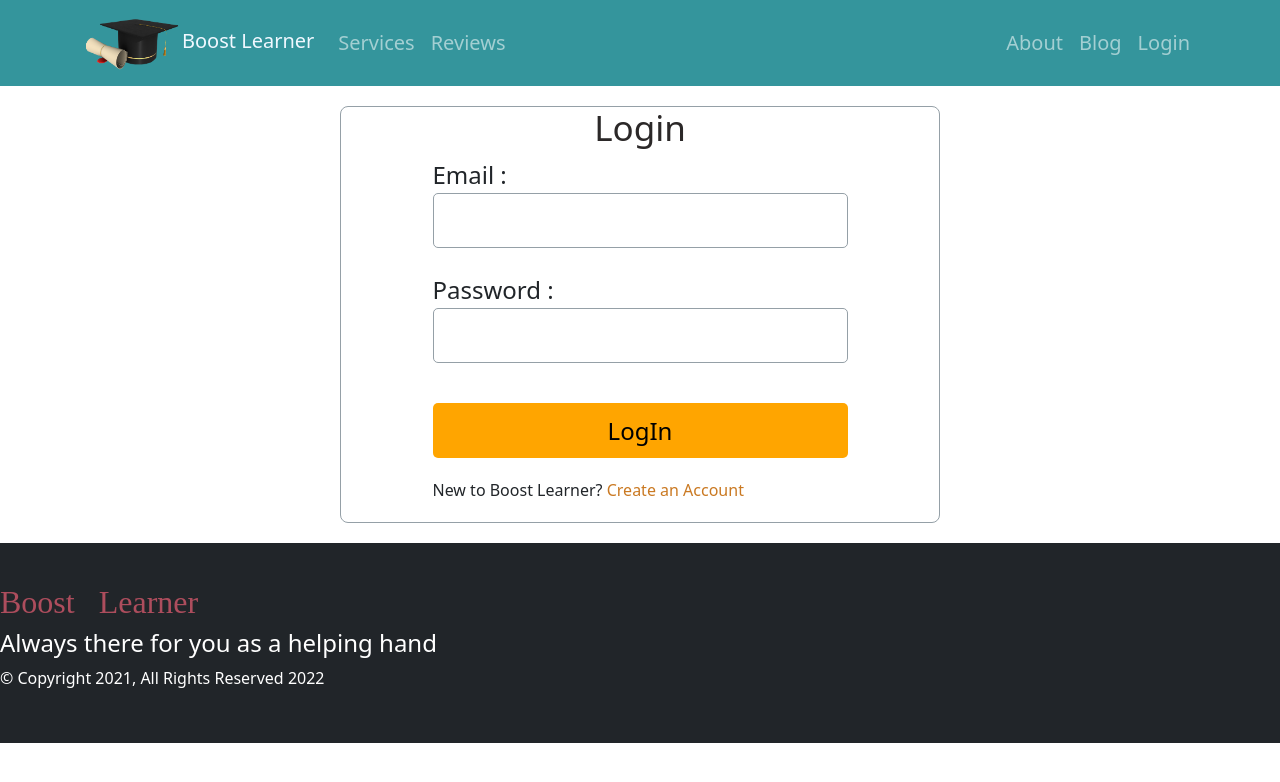
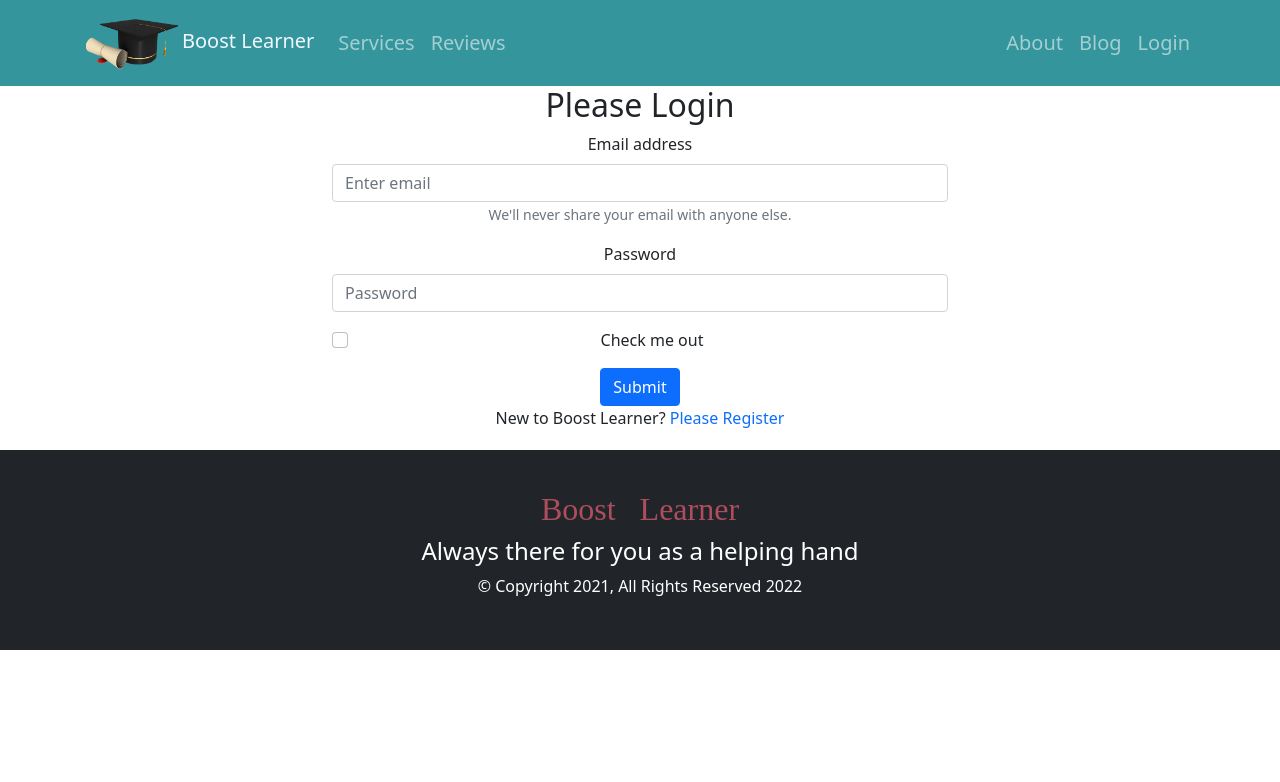
Before and after one commit to RinkuNahar/boost-learning, a React (Create React App) app: page /login in a window 1280 px wide. Shown: the top 782 px of the page. Built offline with nearby package versions, Linux system fonts and the light colour scheme; no server answers; a web font is replaced by a local one.

Commit message:
login regster added with signout and require auth

```diff
--- a/package.json
+++ b/package.json
@@ -14,6 +14,7 @@
     "react-firebase-hooks": "^5.0.3",
     "react-router-dom": "^6.3.0",
     "react-scripts": "5.0.1",
+    "react-toastify": "^8.2.0",
     "web-vitals": "^2.1.4"
   },
   "scripts": {
--- a/src/App.js
+++ b/src/App.js
@@ -7,11 +7,14 @@ import Header from './components/Header/Header';
 import Home from './components/Home/Home/Home';
 import ServiceDetail from './components/ServiceDetail/ServiceDetail';
 import NotFound from './components/NotFound/NotFound'
+import CheckOut from './components/CheckOut/CheckOut';
+import RequireAuth from './components/RequireAuth/RequireAuth'
 import Login from './components/Login/Login';
-import SignUp from './components/SignUp/SignUp'
+import Register from './components/Register/Register';
+
 function App() {
   return (
-    <div className="">
+    <div className="App">
       <Header></Header>
       <Routes>
         <Route path='/' element={<Home></Home>}></Route>
@@ -19,7 +22,13 @@ function App() {
         <Route path='service/:serviceId' element={<ServiceDetail></ServiceDetail>}></Route>
         <Route path='/about' element={<About></About>}></Route>
         <Route path='/login' element={<Login></Login>}></Route>
-       <Route path='/signup' element={<SignUp></SignUp>}></Route>
+        <Route path='/register' element={<Register></Register>}></Route>
+        <Route path='/checkout' element={
+          <RequireAuth>
+            <CheckOut></CheckOut>
+          </RequireAuth>
+        }></Route>
+
         <Route path='*' element={<NotFound></NotFound>}></Route>
       </Routes>
       <Footer></Footer>
--- /dev/null
+++ b/src/components/CheckOut/CheckOut.js
@@ -0,0 +1,11 @@
+import React from 'react';
+
+const CheckOut = () => {
+    return (
+        <div>
+            <h2>Please CheckOut</h2>
+        </div>
+    );
+};
+
+export default CheckOut;
--- a/src/components/Header/Header.js
+++ b/src/components/Header/Header.js
@@ -32,8 +32,9 @@ const Header = () => {
                             <Nav.Link as={Link} to="about" className='headline'>About</Nav.Link>
                             <Nav.Link as={Link} to="blog" className='headline'>Blog</Nav.Link>
 
-                            {user ?
-                                <button onClick={handleSignOut}>Sign Out</button>
+                            {
+                            user ?
+                                <button className='btn btn-link text-decoration-none text-white' onClick={handleSignOut}>Sign Out</button>
                                 :
                                 <Nav.Link as={Link} to="login" className='headline'>
                                 Login
--- a/src/components/Login/Login.js
+++ b/src/components/Login/Login.js
@@ -1,13 +1,14 @@
-import React, { useState } from 'react';
+import React, { useRef } from 'react';
+import { Button, Form } from 'react-bootstrap';
 import { useSignInWithEmailAndPassword } from 'react-firebase-hooks/auth';
 import { Link, useLocation, useNavigate } from 'react-router-dom';
 import auth from '../../firebase.init';
-import './Login.css'
+
 const Login = () => {
 
-    const[email, setEmail] = useState('');
-    const [password, setPassword] = useState('');
-    const [myError, setMyError] = useState('');
+    const emailRef = useRef('');
+    const passwordRef = useRef('');
+
     const [
         signInWithEmailAndPassword,
         user,
@@ -15,99 +16,51 @@ const Login = () => {
         error,
       ] = useSignInWithEmailAndPassword(auth);
 
-      const navigate = useNavigate();
-      const location = useLocation();
+    const navigate = useNavigate();
+    const location = useLocation();
 
-      const from = location.state?.from?.pathname || '/';
+    let from = location.state?.from?.pathname || "/";
 
-    const handleEmailBlur = event =>{
-        setEmail(event.target.value);
+    if(user){
+        navigate(from, {replace: true});
+    }
+    const handleSubmit = event =>{
+        event.preventDefault();
+        const email = emailRef.current.value;
+        const password = passwordRef.current.value;
+        signInWithEmailAndPassword(email, password);
     }
 
-    const handlePasswordBlur = event =>{
-        setPassword(event.target.value);
-    }
-
-    if(user){
-        navigate(from, { replace: true });
-    }
-
-    const handleSignIn = event =>{
-        event.preventDefault();
-       setMyError('Your Password is not Correct');
-        signInWithEmailAndPassword(email, password)
+    const navigateRegister = event =>{
+            navigate('/register')
     }
 
     return (
-        <div className='form-container'>
-      <form onSubmit={handleSignIn} >
-      <div>
-           <h2 className='title'>Login</h2>
-            <div className='input-field'>
-                <label htmlFor="email">Email : </label>
-                <input onBlur={handleEmailBlur} type="email" name="email" id="" required/>
-            </div>
-                <br />
-            <div className='input-field'>
-            <label htmlFor="password">Password : </label>
-                <input onBlur={handlePasswordBlur} type="password" name="password" id="" required />
-            </div>
-            <br />
-            <p style={{ color: 'red' }}>{error?.message}</p>
-                    {
-                        loading && <p>Loading...</p>
-                    }
-            <p>{myError}</p>
-            <div>
-            <input  className='submit' type="submit" value="LogIn" />
-            </div>
-           </div>
-           <p className='login-p'>
-          New to Boost Learner? <Link className='form-link' to={'/signup'}>Create an Account</Link>
-         </p>
-      </form>
+        <div className='container w-50 mx-auto'>
+            <h2>Please Login</h2>
+            <Form onSubmit={handleSubmit}>
+                <Form.Group className="mb-3" controlId="formBasicEmail">
+                    <Form.Label >Email address</Form.Label>
+                    <Form.Control ref={emailRef} type="email" placeholder="Enter email" required/>
+                    <Form.Text className="text-muted">
+                        We'll never share your email with anyone else.
+                    </Form.Text>
+                </Form.Group>
 
+                <Form.Group className="mb-3" controlId="formBasicPassword">
+                    <Form.Label >Password</Form.Label>
+                    <Form.Control ref={passwordRef} type="password" placeholder="Password" required/>
+                </Form.Group>
+                <Form.Group className="mb-3" controlId="formBasicCheckbox">
+                    <Form.Check type="checkbox" label="Check me out" />
+                </Form.Group>
+                <Button variant="primary" type="submit">
+                    Submit
+                </Button>
+            </Form>
+            <p>New to Boost Learner? <Link to={'/register'} className='text-primary text-decoration-none ' onClick={navigateRegister}>Please Register</Link></p>
         </div>
     );
 };
 
 export default Login;
-
-
-
-
-
-
-
-// import React from 'react';
-// import { Button, Form } from 'react-bootstrap';
-
-// const Login = () => {
-//     return (
-//         <div>
-//             <h2 className='text-center'>Please login</h2>
-//             <Form className='w-50 mx-auto border p-4'>
-//                 <Form.Group className="mb-3" controlId="formBasicEmail">
-//                     <Form.Label >Email address</Form.Label>
-//                     <Form.Control  type="email" placeholder="Enter email" />
-//                     <Form.Text className="text-muted">
-//                         We'll never share your email with anyone else.
-//                     </Form.Text>
-//                 </Form.Group>
-
-//                 <Form.Group className="mb-3" controlId="formBasicPassword">
-//                     <Form.Label>Password</Form.Label>
-//                     <Form.Control type="password" placeholder="Password" />
-//                 </Form.Group>
-//                 <Form.Group className="mb-3" controlId="formBasicCheckbox">
-//                     <Form.Check type="checkbox" label="Check me out" />
-//                 </Form.Group>
-//                 <Button variant="primary" type="submit">
-//                     Submit
-//                 </Button>
-//             </Form>
-//         </div>
-//     );
-// };
-
-// export default Login;
--- /dev/null
+++ b/src/components/Register/Register.js
@@ -0,0 +1,53 @@
+import React from 'react';
+import { Link, useNavigate } from 'react-router-dom';
+import './Register.css';
+import { useCreateUserWithEmailAndPassword } from 'react-firebase-hooks/auth';
+import auth from '../../firebase.init'
+const Register = () => {
+
+    const [
+        createUserWithEmailAndPassword,
+        user,
+        loading,
+        error,
+      ] = useCreateUserWithEmailAndPassword(auth);
+
+    const navigate = useNavigate();
+
+    const navigateLogin = () =>{
+        navigate('/login')
+    }
+
+    const handleRegister = event =>{
+        event.preventDefault();
+        const name = event.target.name.value;
+        const email = event.target.email.value;
+        const password = event.target.password.value;
+        createUserWithEmailAndPassword(email, password);
+    }
+
+    if(user){
+        navigate('/home');
+    }
+
+    return (
+        <div className='container register-form w-50'>
+            <h2>Please Register</h2>
+            <form onSubmit={handleRegister}>
+                <input type="text" name='name' placeholder='Your Name' />
+                <br />
+                <br />
+                <input type="email" name="email" id="" placeholder='Your email' required/>
+                <br />
+                <br />
+                <input type="password" name="password" id="" placeholder='Your Password' required/>
+                <br />
+                <br />
+                <input type="submit" value="Register" />
+            </form>
+            <p>Already Have an account? <Link to={'/login'} className='text-primary text-decoration-none ' onClick={navigateLogin}>Please LogIn</Link></p>
+        </div>
+    );
+};
+
+export default Register;
--- /dev/null
+++ b/src/components/RequireAuth/RequireAuth.js
@@ -0,0 +1,16 @@
+import React from 'react';
+import { useAuthState } from 'react-firebase-hooks/auth';
+import { Navigate, useLocation } from 'react-router-dom';
+import auth from '../../firebase.init';
+
+
+const RequireAuth = ({children}) => {
+    const [user] = useAuthState(auth);
+    const location = useLocation();
+    if(!user){
+        return <Navigate to="/login" state={{ from: location }} replace />;
+    }
+    return children;
+};
+
+export default RequireAuth;
--- a/src/components/SignUp/SignUp.js
+++ /dev/null
@@ -1,80 +0,0 @@
-import React, { useState } from 'react';
-import { Link, Navigate, useNavigate } from 'react-router-dom';
-
-import { useCreateUserWithEmailAndPassword } from 'react-firebase-hooks/auth';
-import auth from '../../firebase.init';
-const SignUp = () => {
-
-    const [email, setEmail] = useState('');
-    const [password, setPassword] = useState('');
-    const [confirmPassword, setConfirmPassword] = useState('');
-    const [error, setError] = useState('');
-    const [createUserWithEmailAndPassword, user] = useCreateUserWithEmailAndPassword(auth);
-
-    const navigate = useNavigate();
-
-    const handleEmailBlur = event =>{
-        setEmail(event.target.value);
-    }
-
-    const handlePasswordBlur = event =>{
-        setPassword(event.target.value);
-    }
-
-    const handleConfirmPasswordBlur = event =>{
-        setConfirmPassword(event.target.value);
-    }
-
-    if(user){
-        navigate('/home')
-    }
-
-    const handleSubmitForm = event =>{
-        event.preventDefault();
-      if(password !== confirmPassword){
-          setError('Your Password did not match');
-          return;
-      }
-    //   already have condition that min have to be 6 character in password
-      createUserWithEmailAndPassword(email, password);
-    }
-
-
-    return (
-        <div className='form-container'>
-        <form  onSubmit={handleSubmitForm} >
-        <div>
-             <h2 className='title'>SignUp</h2>
-              <div className='input-field'>
-                  <label htmlFor="email">Email : </label>
-                  <input onBlur={handleEmailBlur} type="email" name="email" id="" required/>
-              </div>
-                  <br />
-              <div className='input-field'>
-              <label htmlFor="password">Password : </label>
-                  <input  onBlur={handlePasswordBlur} type="password" name="password" id="" required/>
-              </div>
-              <br />
-              <div className='input-field'>
-              <label htmlFor="confirm-password">Confirm Password : </label>
-                  <input onBlur={handleConfirmPasswordBlur} type="password" name="Confirm-password" id="" required/>
-              </div>
-              <br />
-              <p style={{color: 'red', fontWeight:'bold'}}>
-                {error}
-              </p>
-              <br />
-              <div>
-              <input className='submit' type="submit" value="Sign Up" />
-              </div>
-             </div>
-             <p className='login-p'>
-           Already have an Account? <Link className='form-link' to={'/login'}>Please login</Link>
-           </p>
-        </form>
-
-          </div>
-    );
-};
-
-export default SignUp;
```
Also changed, not shown: src/components/ServiceDetail/ServiceDetail.js (+7 -1 lines), src/components/SocialLogin/SocialLogin.js (added, +29 -0 lines), src/components/Register/Register.css (added), src/components/SocialLogin/SocialLogin.css (added), 1 other file (tests, documents, lock files or other folders). Lines whose indentation alone changed are shown as unchanged.
